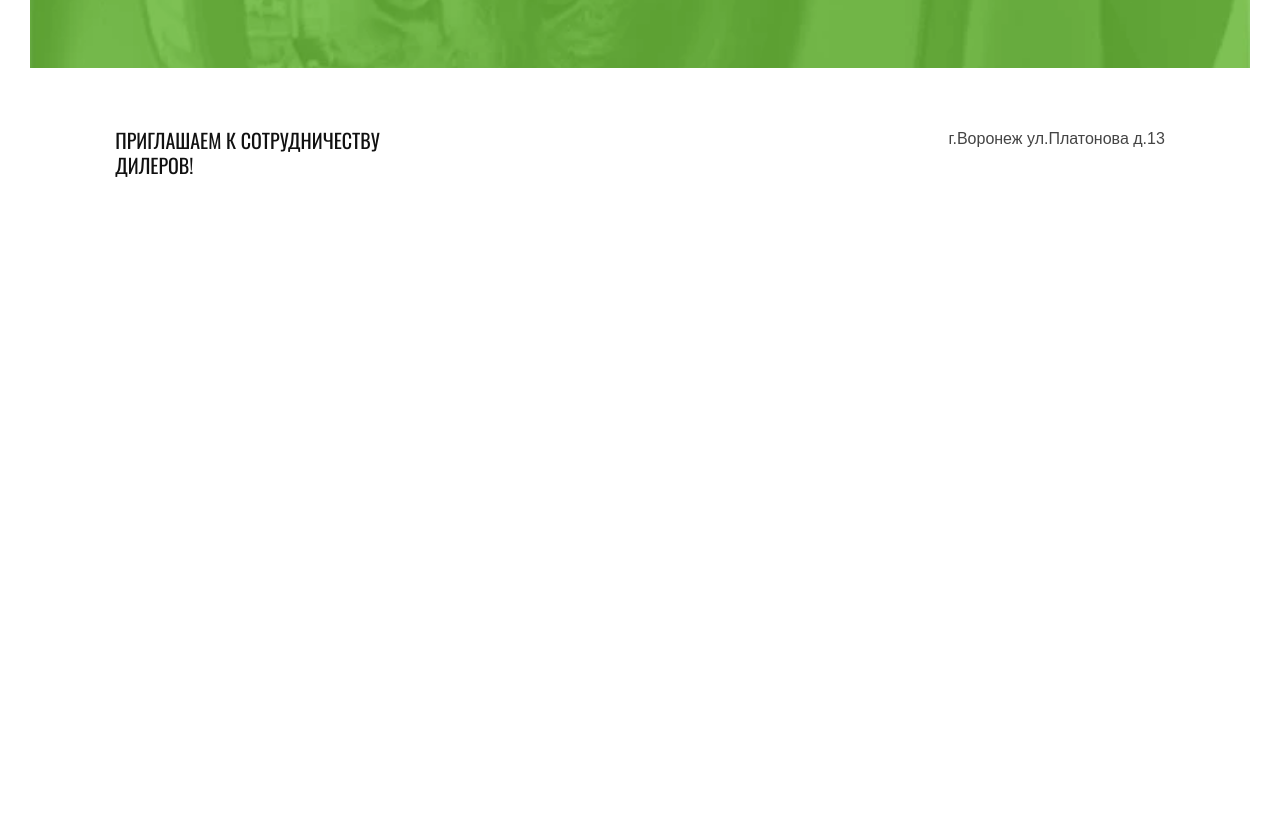
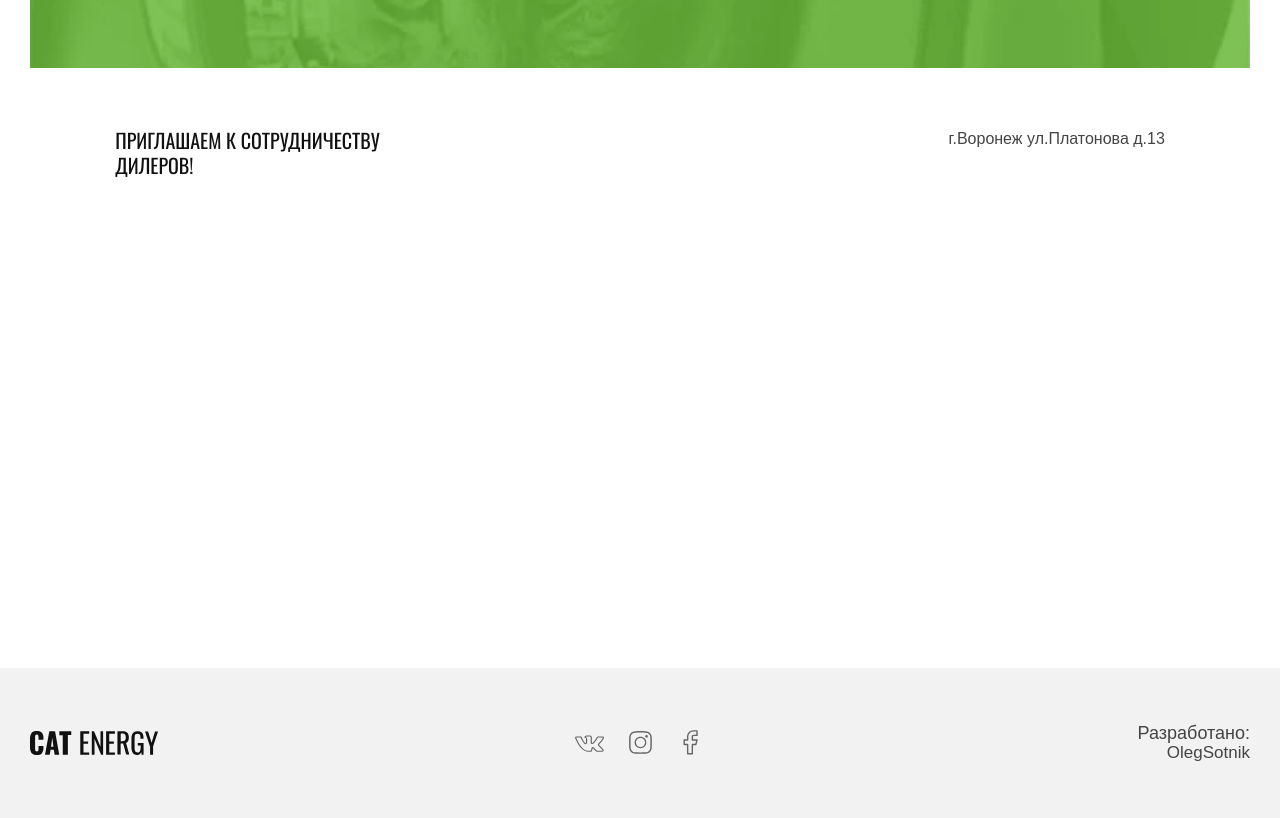
Before and after one commit to OlegSotnik/cat_energy, a website: page source/index.html in a window 1280 px wide. Shown: the part 4999-5817 px from the top of the page. Before the commit the page ends 5667 px from the top, so only its background shows below. Drawn offline with nearby package versions, Linux system fonts and the light colour scheme; files that its build step writes are made by us from their sources; files whose address does not match are found by name.

Commit message:
сделал подвал сайта

```diff
--- a/source/index.html
+++ b/source/index.html
@@ -319,6 +319,37 @@
   </main>
 
   <footer class="page-footer">
+    <div class="footer__container">
+      <div class="footer__logo">
+        <a class="footer__logo-link" href="#">
+          <img class="footer__logo-image" src="img/footer-logo.svg" width="128" height="24" alt="Логотип CAT ENERGY">
+        </a>
+      </div>
+      <ul class="footer__list-socials">
+        <li class="footer__item-socials">
+          <a class="item-socials__link" href="https://vk.com">
+            <img class="item-socials__vk-icon" src="img/icon-vkontakte.svg" width="23" height="16" alt="Логотип Вконтакте">
+            <span class="visually-hidden">Вконтакте</span>
+          </a>
+        </li>
+        <li class="footer__item-socials">
+          <a class="item-socials__link" href="https://www.instagram.com">
+            <img class="item-socials__instagram-icon" src="img/icon-instagram.svg" width="16" height="16" alt="Логотип Инстаграм">
+            <span class="visually-hidden">instagram</span>
+          </a>
+        </li>
+        <li class="footer__item-socials">
+          <a class="item-socials__link" href="https://www.facebook.com">
+            <img class="item-socials__facebook-icon" src="img/icon-facebook.svg" width="22" height="22" alt="Логотип Фейсбук">
+            <span class="visually-hidden">facebook</span>
+          </a>
+        </li>
+      </ul>
+      <div class="footer__developer">
+        <p class="developer__text">Разработано:</p>
+        <a class="developer__name" href="https://www.weblancer.net/users/OlegSotnik/">OlegSotnik</a>
+      </div>
+    </div>
   </footer>
 
   <script src="../js/script.min.js"></script>
--- /dev/null
+++ b/source/less/blocks/page-footer.less
@@ -0,0 +1,165 @@
+.page-footer {
+  width: 100%;
+  background-color: @gainsboro;
+
+  @media (min-width: @desktop_width) {
+    width: 1440px;
+  }
+}
+
+.footer__container {
+  display: flex;
+  flex-direction: column;
+  align-items: center;
+  width: calc(~'100%-40px');
+  margin: 0 20px;
+
+  @media (min-width: @tablet_width) {
+    flex-direction: row;
+    justify-content: space-between;
+    width: calc(~'100%-60px');
+    margin: 0 30px;
+  }
+
+  @media (min-width: @desktop_width) {
+    width: 1220px;
+    margin: 0 110px;
+  }
+}
+
+.footer__logo {
+  display: flex;
+  justify-content: center;
+  align-items: center;
+  width: 100%;
+  min-height: 95px;
+  border-bottom: 1px solid @silver;
+
+  @media (min-width: @tablet_width) {
+    justify-content: flex-start;
+    width: 30%;
+    min-height: 150px;
+    border: none;
+  }
+}
+
+.footer__logo-link {
+  height: 24px;
+}
+
+.footer__logo-image {
+  width: 128px;
+  height: 24px;
+}
+
+.footer__list-socials {
+  display: flex;
+  justify-content: center;
+  align-items: center;
+  width: 100%;
+  min-height: 63px;
+  list-style: none;
+  margin: 0;
+  padding: 0;
+  border-bottom: 1px solid @silver;
+
+  @media (min-width: @tablet_width) {
+    width: 30%;
+    min-height: 150px;
+    border: none;
+  }
+}
+
+.footer__item-socials {
+  display: flex;
+  justify-content: center;
+  align-items: center;
+  width: 50px;
+  height: 50px;
+}
+
+.item-socials__link {
+  display: flex;
+  justify-content: center;
+  align-items: center;
+  width: 100%;
+  height: 100%;
+}
+
+.item-socials__vk-icon {
+  @media (min-width: @tablet_width) {
+    width: 30px;
+    height: 22px;
+  }
+}
+
+.item-socials__instagram-icon {
+  @media (min-width: @tablet_width) {
+    width: 23px;
+    height: 23px;
+  }
+}
+
+.item-socials__facebook-icon {
+  @media (min-width: @tablet_width) {
+    width: 28px;
+    height: 33px;
+  }
+}
+
+.footer__developer {
+  display: flex;
+  justify-content: center;
+  align-items: center;
+  min-height: 78px;
+
+  @media (min-width: @tablet_width) {
+    flex-direction: column;
+    justify-content: center;
+    align-items: flex-end;
+    width: 30%;
+    min-height: 150px;
+  }
+}
+
+.developer__text {
+  margin: 0;
+
+  font-family: "Arial", sans-serif;
+  font-style: normal;
+  font-weight: 400;
+  font-size: 16px;
+  line-height: 18px;
+  color: @dim_gray;
+
+  @media (min-width: @tablet_width) {
+    font-size: 18px;
+    line-height: 20px;
+  }
+
+  @media (min-width: @desktop_width) {
+    font-size: 20px;
+    line-height: 22px;
+  }
+}
+.developer__name {
+  text-decoration: none;
+  margin-left: 5px;
+
+  font-family: "Arial", sans-serif;
+  font-style: normal;
+  font-weight: 400;
+  font-size: 15px;
+  line-height: 18px;
+  color: @dim_gray;
+
+  @media (min-width: @tablet_width) {
+    font-size: 17px;
+    line-height: 20px;
+  }
+
+  @media (min-width: @desktop_width) {
+    font-size: 19px;
+    line-height: 22px;
+  }
+}
--- a/source/less/blocks/page-footer22.less
+++ /dev/null
@@ -1,114 +0,0 @@
-.page-footer {
-  display: flex;
-  flex-direction: column;
-  width: 100%;
-  background: @medium_grey;
-
-  @media (min-width: @desktop_width) {
-    width: 1150px;
-  }
-}
-
-.page-footer__container {
-  display: flex;
-  flex-direction: column;
-  align-items: center;
-  width: calc(~'100%-60px') ;
-  margin: 0 30px;
-
-  @media (min-width: @tablet_width) {
-    flex-direction: row;
-    justify-content: space-between;
-    width: calc(~'100%-100px') ;
-    margin: 0 50px;
-  }
-}
-
-.footer__logo {
-  display: none;
-
-  @media (min-width: @tablet_width) {
-    display: flex;
-    justify-content: flex-start;
-    align-items: center;
-    width: 30%;
-    min-height: 143px;
-  }
-}
-
-a:hover .footer__logo-image path {
-  fill: @sky_cyan;
-}
-
-a:active .footer__logo-image path {
-  opacity: 0.3;
-}
-
-.footer__list-socials {
-  display: flex;
-  justify-content: space-between;
-  align-items: center;
-  width: 143px;
-  min-height: 80px;
-
-  @media (min-width: @tablet_width) {
-    min-height: 143px;
-  }
-}
-
-.footer__item-socials:hover path {
-  fill: @sky_cyan;
-}
-
-.footer__item-socials:active path {
-  opacity: 0.3;
-}
-
-.footer__developer {
-  display: flex;
-  justify-content: center;
-  align-items: center;
-  width: 100%;
-  min-height: 80px;
-  border-top: 1px solid @silver;
-
-  @media (min-width: @tablet_width) {
-    flex-direction: column;
-    align-items: flex-end;
-    width: 30%;
-    min-height: 143px;
-    border-top: none;
-  }
-}
-
-.developer__text {
-  font-family: "Open Sans", "Arial", sans-serif;
-  font-style: normal;
-  font-weight: bold;
-  font-size: 19px;
-  line-height: 18px;
-  color: @basic_black;
-  margin: 0;
-
-  @media (min-width: @tablet_width) {
-    margin-bottom: 7px;
-  }
-}
-
-.developer__name {
-  font-family: "Open Sans", "Arial", sans-serif;
-  font-style: normal;
-  font-weight: bold;
-  font-size: 17px;
-  line-height: 15px;
-  color: @dark_cyan;
-  margin-left: 8px;
-}
-
-.developer__name:hover {
-  opacity: 0.6;
-}
-
-.developer__name:active {
-  opacity: 0.3;
-}
--- a/source/less/style.less
+++ b/source/less/style.less
@@ -16,7 +16,7 @@
 @import "blocks/page-main/main__contacts.less";
 
 //Blocks/page-footer
-// @import "blocks/page-footer.less";
+@import "blocks/page-footer.less";
 
 //models/modal__business-rates
 // @import "models/modal-business-rates.less";
```
Also changed, not shown: build/css/style.min.css, build/img/footer-logo.svg (added), build/img/icon-facebook.svg (added), build/img/icon-instagram.svg (added), build/img/icon-vkontakte.svg (added), build/index.html, source/img/footer-logo.svg (added), source/img/icon-facebook.svg (added), source/img/icon-instagram.svg (added), source/img/icon-vkontakte.svg (added), 1 other file.
